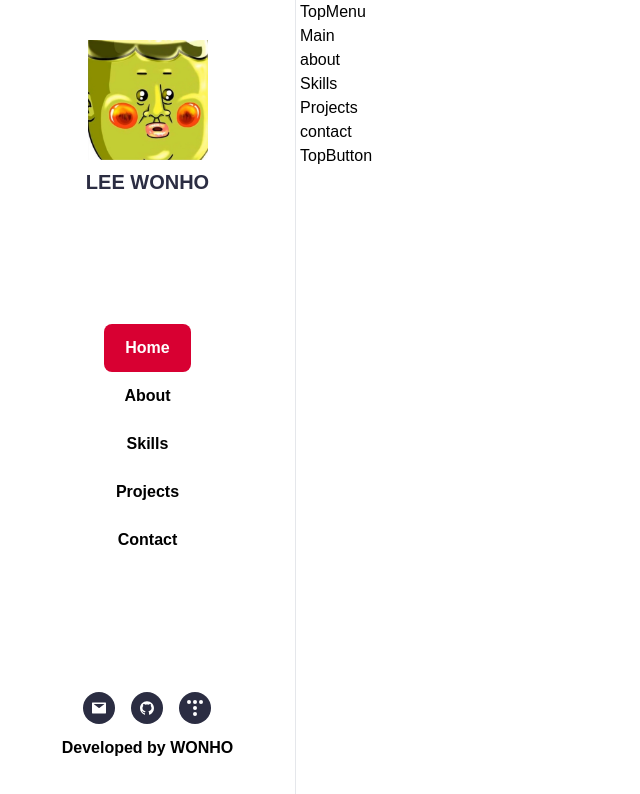
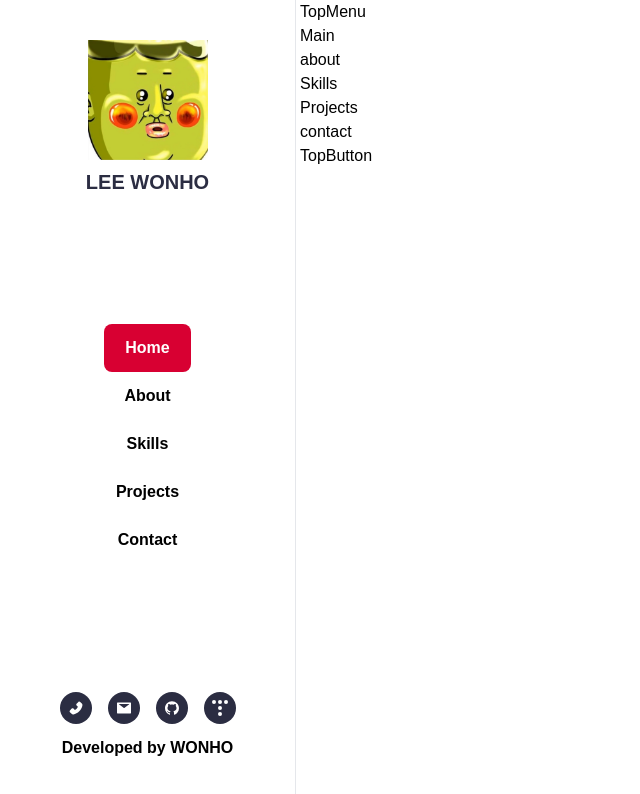
Before and after one commit to W0N-H0/portfolio-next13, a Next.js app: page / in a window 1280 px wide. Shown: the top 794 px of the page, without its empty margins (0-640 px from the left). Built offline with nearby package versions, Linux system fonts and the light colour scheme; a web font is replaced by a local one.

Commit message:
[Refactor] socialData 상수화, 하드코딩 리팩토링, 마우스 hover시 description 추가

```diff
--- a/app/globals.css
+++ b/app/globals.css
@@ -12,6 +12,10 @@ html {
   }
 
   .social-icon {
-    @apply bg-dark-blue p-2 rounded-full cursor-pointer hover:bg-dark-blue/75;
+    @apply relative bg-dark-blue p-2 rounded-full cursor-pointer hover:bg-dark-blue/75;
+  }
+
+  .social-icon-description {
+    @apply hidden group-hover:block absolute min-w-full whitespace-nowrap top-full left-1/2 transform -translate-x-1/2 bg-dark-blue text-white p-2 my-1 rounded text-sm;
   }
 }
--- a/components/social/Socialcons.js
+++ b/components/social/Socialcons.js
@@ -1,30 +1,19 @@
-import { AiFillGithub, AiFillMail } from "react-icons/ai";
-import { SiTistory } from "react-icons/si";
+import { socialData } from "@/constants/socialData";
 
 const Socialcons = () => {
   return (
     <>
-      <a
-        href="mailto:dnjsgh2122@naver.com"
-        target="_blank"
-        className="social-icon text-white"
-      >
-        <AiFillMail />
-      </a>
-      <a
-        href="https://github.com/WONHO22"
-        target="_blank"
-        className="social-icon text-white"
-      >
-        <AiFillGithub />
-      </a>
-      <a
-        href="https://215-coding.tistory.com/"
-        target="_blank"
-        className="social-icon text-white"
-      >
-        <SiTistory />
-      </a>
+      {socialData.map((item, index) => (
+        <a
+          key={index}
+          href={item.url}
+          target="_blank"
+          className="social-icon text-white group"
+        >
+          {item.icon}
+          <span className="social-icon-description">{item.description}</span>
+        </a>
+      ))}
     </>
   );
 };
--- /dev/null
+++ b/constants/socialData.js
@@ -0,0 +1,29 @@
+import { AiFillPhone, AiFillGithub, AiFillMail } from "react-icons/ai";
+import { SiTistory } from "react-icons/si";
+
+export const socialData = [
+  {
+    type: "phone",
+    icon: <AiFillPhone />,
+    url: "tel:+8201033516450",
+    description: "010-3351-6450",
+  },
+  {
+    type: "email",
+    icon: <AiFillMail />,
+    url: "mailto:dnjsgh2122@naver.com",
+    description: "dnjsgh2122@naver.com",
+  },
+  {
+    type: "github",
+    icon: <AiFillGithub />,
+    url: "https://github.com/WONHO22",
+    description: "GitHub",
+  },
+  {
+    type: "tistory",
+    icon: <SiTistory />,
+    url: "https://215-coding.tistory.com/",
+    description: "Tistory",
+  },
+];
```
